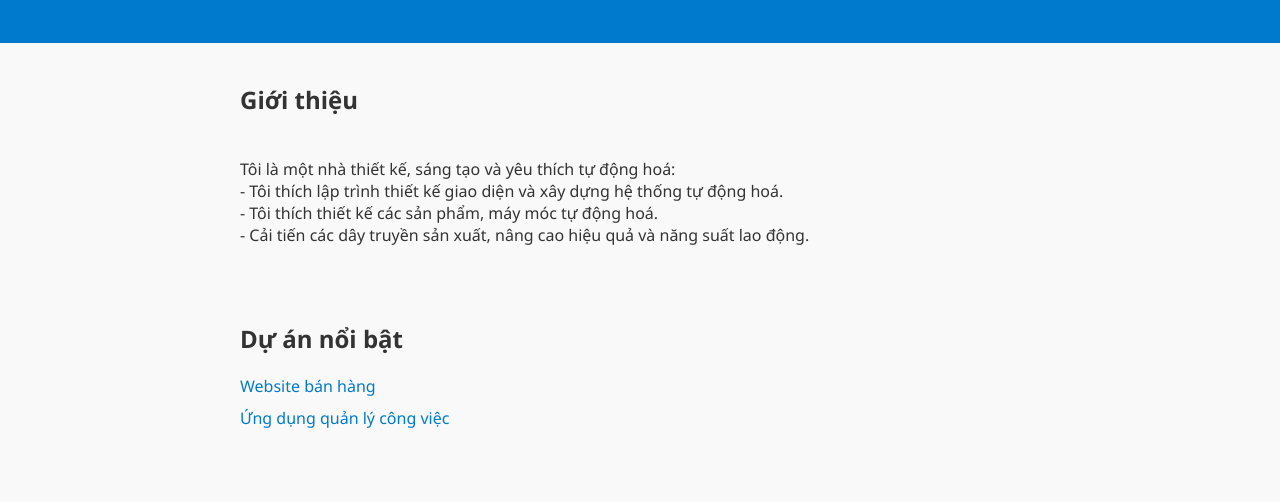
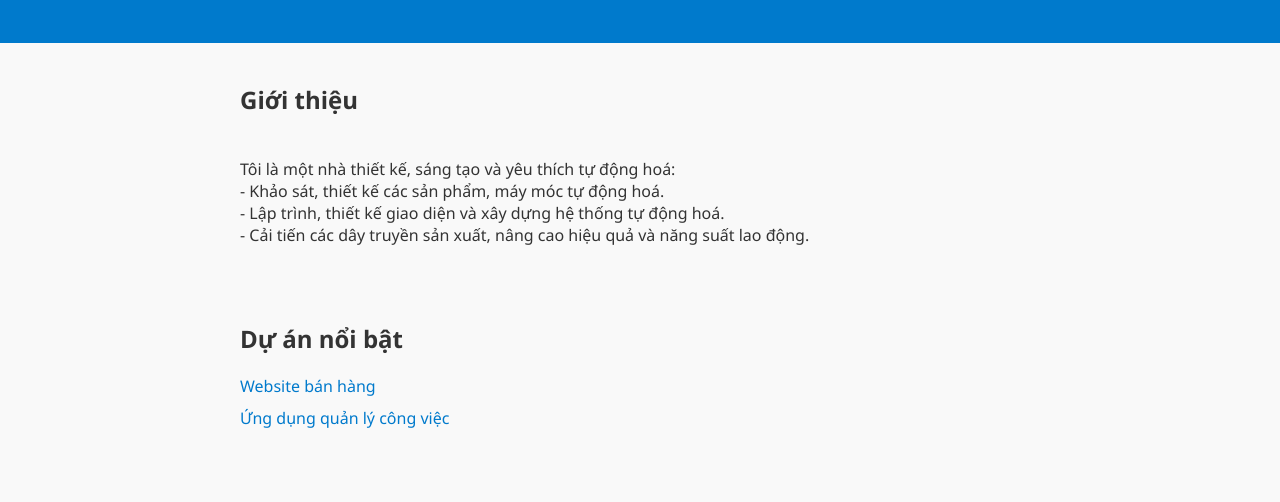
Before and after one commit to TamAn92/Portfolio, a plain HTML site: page index.html in a window 1280 px wide. Shown: the part 265-767 px from the top of the page. Drawn offline with Linux system fonts and the light colour scheme.

Commit message:
Update index.html

```diff
--- a/index.html
+++ b/index.html
@@ -16,8 +16,8 @@
     <h2>Giới thiệu</h2>
     <p style="white-space: pre-line;">
       Tôi là một nhà thiết kế, sáng tạo và yêu thích tự động hoá:
-        - Tôi thích lập trình thiết kế giao diện và xây dựng hệ thống tự động hoá.
-        - Tôi thích thiết kế các sản phẩm, máy móc tự động hoá.
+        - Khảo sát, thiết kế các sản phẩm, máy móc tự động hoá.
+        - Lập trình, thiết kế giao diện và xây dựng hệ thống tự động hoá.
         - Cải tiến các dây truyền sản xuất, nâng cao hiệu quả và năng suất lao động.
     </p>
   </section>
```
